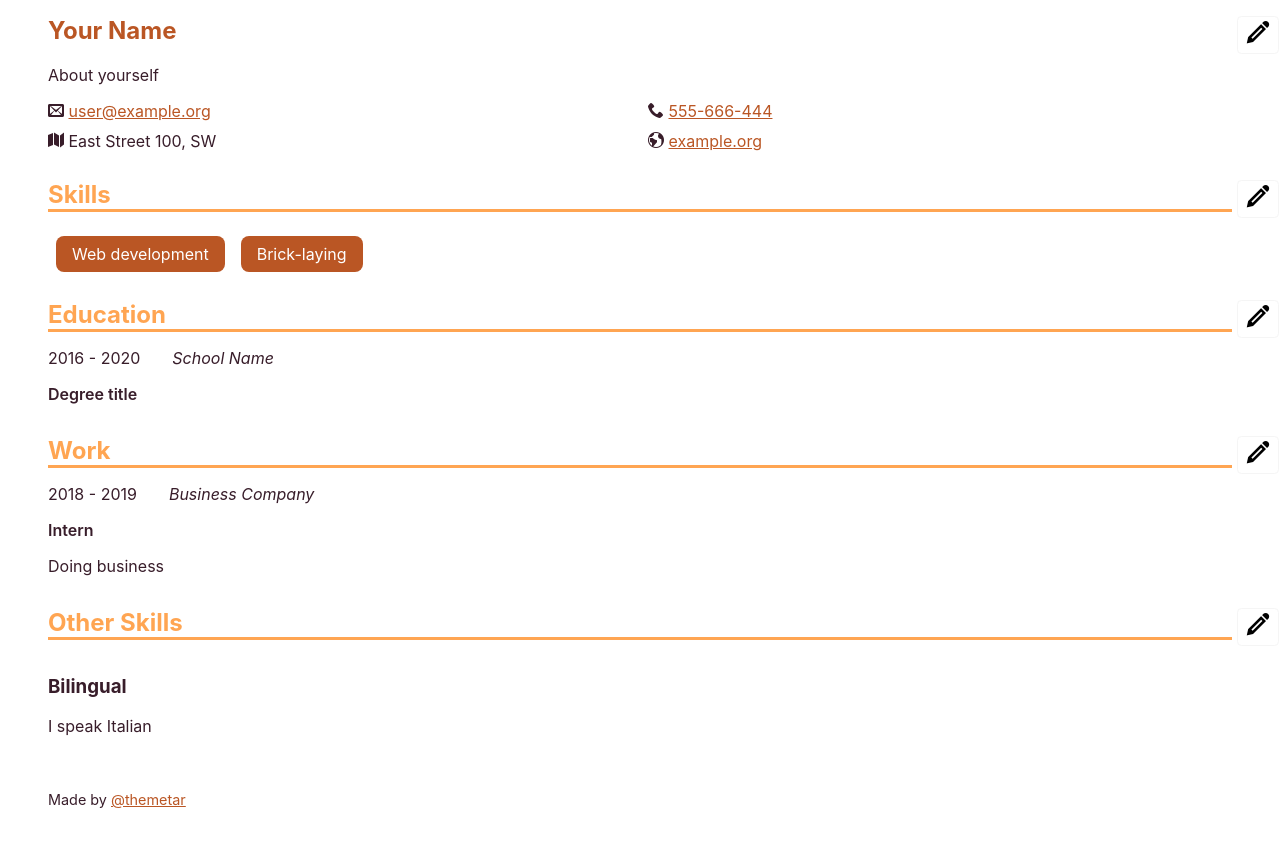
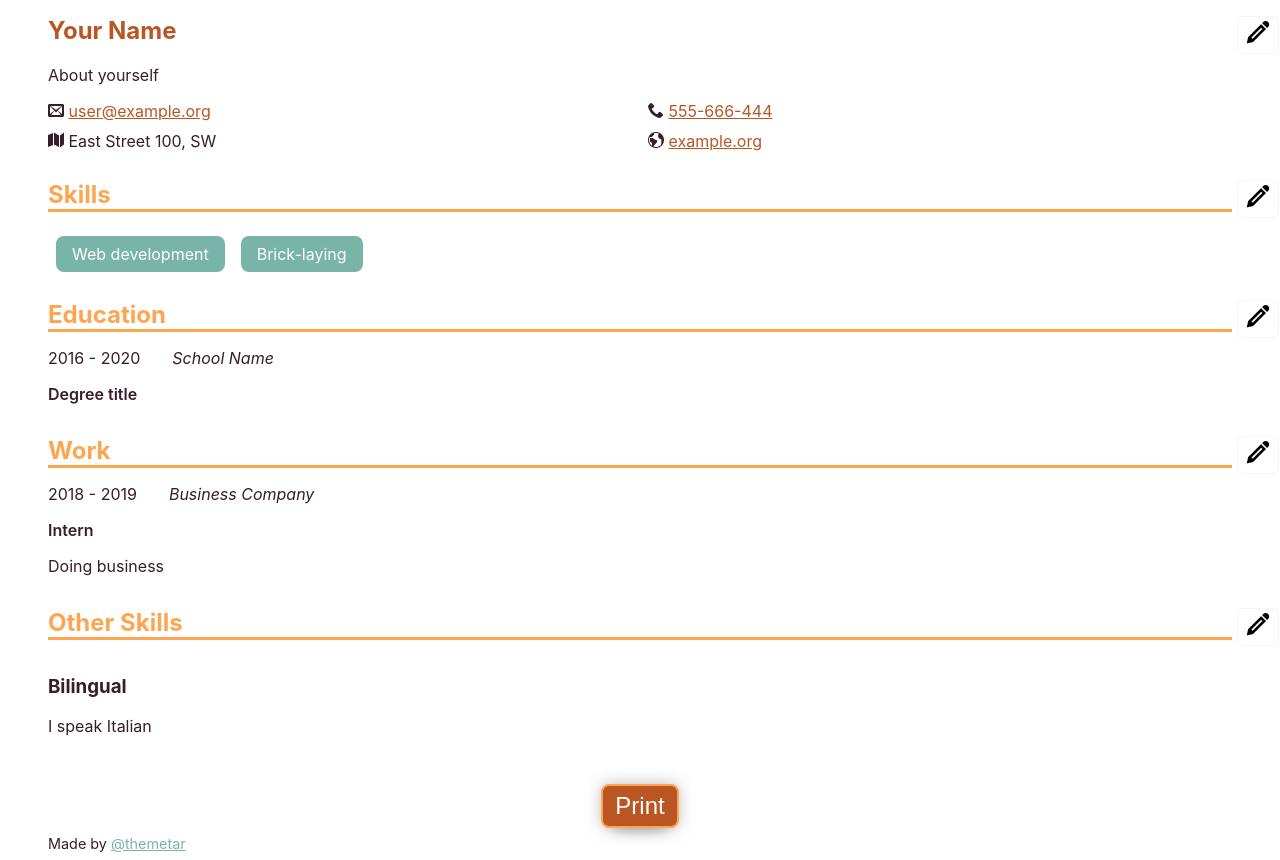
Before and after one commit to themetar/cv-builder, a React (Create React App) app: page / in a window 1280 px wide. Before the commit the page ends 816 px from the top, so only its background shows below. Built offline with nearby package versions, Linux system fonts and the light colour scheme.

Commit message:
Add print button

```diff
--- a/src/App.css
+++ b/src/App.css
@@ -3,6 +3,7 @@
   --title-color: #BA5624;
   --header-color: #FFA552;
   --text-color: #381D2A;
+  --tag-color: #79B4A9;
 }
 
 * { box-sizing: border-box; }
@@ -129,7 +130,7 @@ h2 {
   margin: .5rem;
   padding: .5em 1em;
   border-radius: .5em;
-  background-color: var(--title-color);
+  background-color: var(--tag-color);
   color: white;
 }
 
@@ -173,8 +174,39 @@ h2 {
   gap: 1rem;
 }
 
+.print-btn {
+  display: block;
+  margin: 0 auto;
+  font-size: 1.5rem;
+  padding: .25em .5em;
+  background-color: var(--title-color);
+  color: white;
+  border-radius: .5rem;
+  border: .1em solid var(--header-color);
+  box-shadow: 0 0 .6em rgba(127, 127, 127, .5),
+              0 .6em .6em -.6em rgba(127, 127, 127, .8);
+}
+
+.print-btn:hover {
+  background-color: var(--text-color);
+  border-color: var(--title-color);
+}
+
 footer {
   position: absolute;
   bottom: .5rem;
   font-size: .9rem;
 }
+
+footer a:link,
+footer a:visited {
+  color: var(--tag-color);
+}
+
+footer a:hover { color: var(--header-color); }
+
+@media print {
+  .print-btn,
+  div.EditActions,
+  footer { display: none; }
+}
--- a/src/App.js
+++ b/src/App.js
@@ -82,6 +82,7 @@ class App extends Component {
     };
 
     this.handleUpdate = this.handleUpdate.bind(this);
+    this.handlePrintButton = this.handlePrintButton.bind(this);
   }
 
   /*
@@ -96,6 +97,13 @@ class App extends Component {
     this.setState({cv: cv});
   }
 
+  /*
+    Click handler for the print button.
+  */
+  handlePrintButton(event) {
+    window.print();
+  }
+
   render() {
     const sections = this.state.cv;
 
@@ -104,6 +112,7 @@ class App extends Component {
         {sections.map(section => (
           <Section key={section.id} id={section.id} type={section.type} title={section.title} data={section.data} onUpdate={this.handleUpdate} />
         ))}
+        <button onClick={this.handlePrintButton} className="print-btn">Print</button>
         <footer>
           Made by <a href="https://github.com/themetar" target="_blank">@themetar</a>
         </footer>
```
